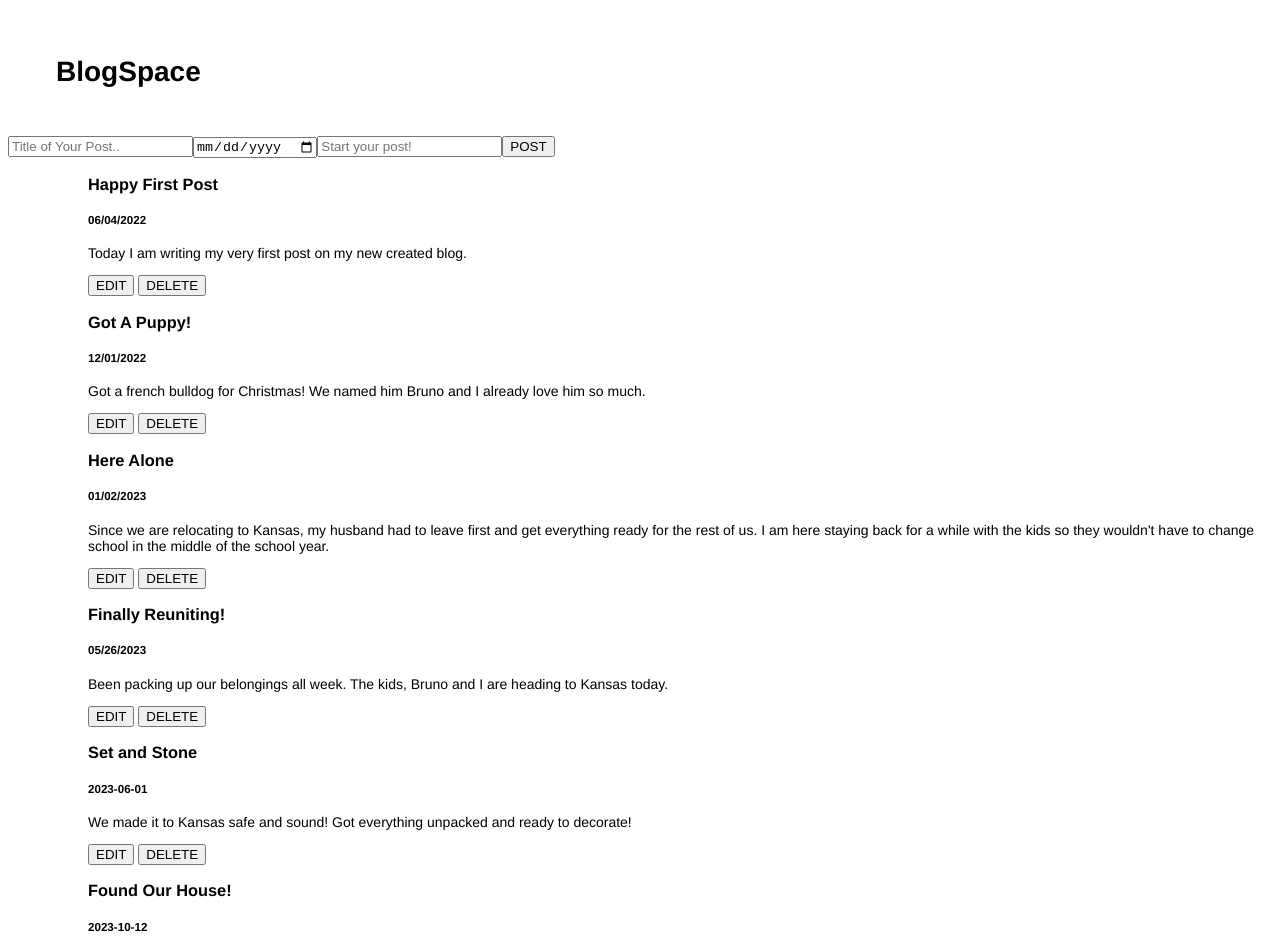
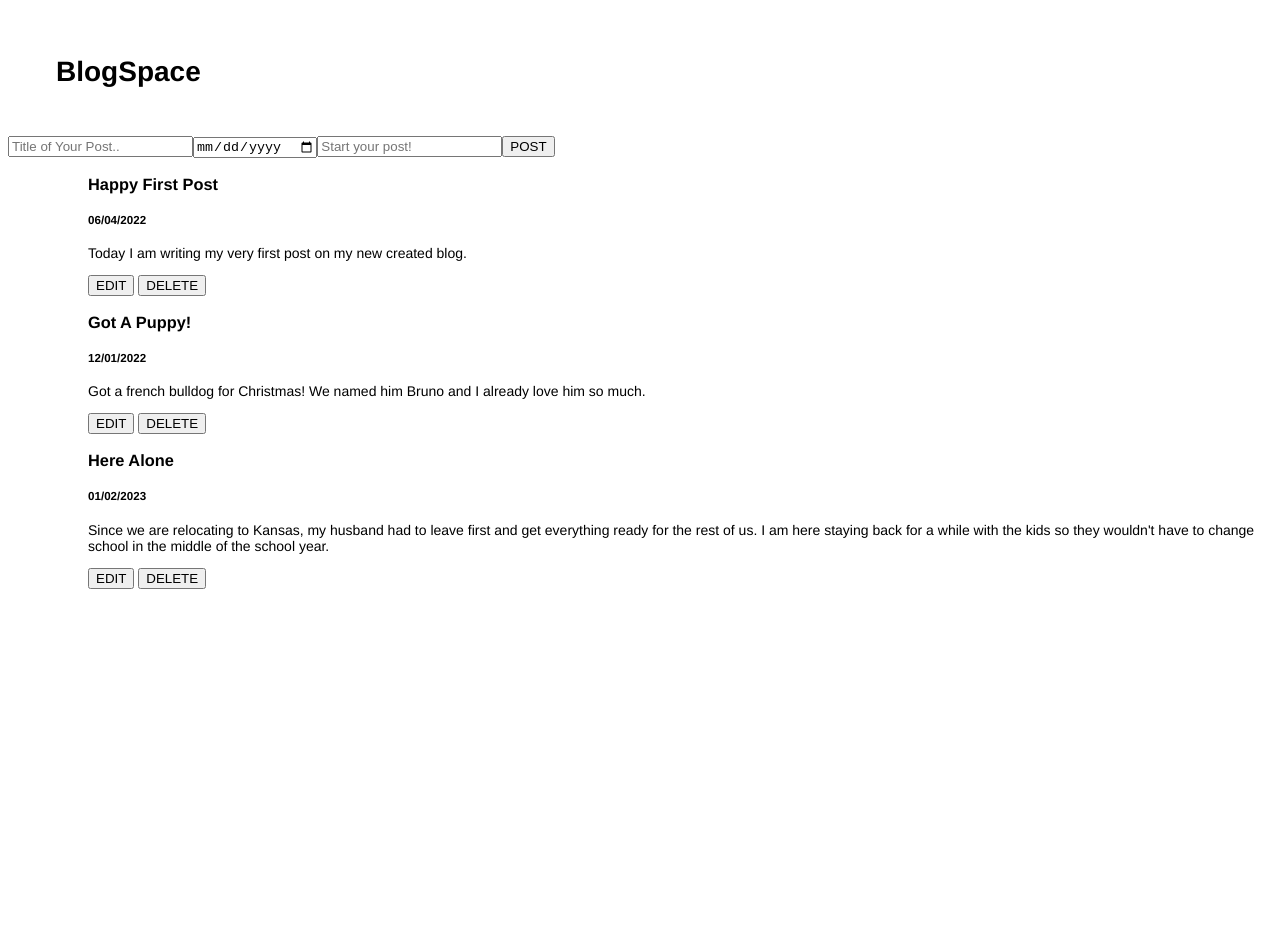
Before and after one commit to jane-stack/phase-3-blog-project, a React (Create React App) app in the folder blog-client/: page / in a window 1280 px wide. Shown: the top 952 px of the page. After the commit the page ends 800 px from the top, so only its background shows below. Built offline with nearby package versions, Linux system fonts and the light colour scheme; data requests are answered from the project's data file.

Commit message:
Delete works

```diff
--- a/blog-client/db.json
+++ b/blog-client/db.json
@@ -17,24 +17,6 @@
       "title": "Here Alone",
       "description": "Since we are relocating to Kansas, my husband had to leave first and get everything ready for the rest of us. I am here staying back for a while with the kids so they wouldn't have to change school in the middle of the school year.",
       "date": "01/02/2023"
-    },
-    {
-      "id": 4,
-      "title": "Finally Reuniting!",
-      "description": "Been packing up our belongings all week. The kids, Bruno and I are heading to Kansas today.",
-      "date": "05/26/2023"
-    },
-    {
-      "title": "Set and Stone",
-      "date": "2023-06-01",
-      "description": "We made it to Kansas safe and sound! Got everything unpacked and ready to decorate!",
-      "id": 5
-    },
-    {
-      "title": "Found Our House!",
-      "date": "2023-10-12",
-      "description": "We finally found our dream house! A perfect little house with a huge backyard for the dogs to run off some energy.",
-      "id": 6
     }
   ]
 }
--- a/blog-client/src/components/App.js
+++ b/blog-client/src/components/App.js
@@ -16,11 +16,18 @@ function App() {
     setPosts([...posts, newPost]);
   }
 
+  const handleDeletePost = (id) => {
+    const updatedPosts = posts.filter(post => post.id !== id);
+    setPosts(updatedPosts);
+  }
+
   return (
     <main className="App">
       <Header />
       <NewPost onAddPost={handleAddPost} />
-      <BlogList posts={posts} />
+      <BlogList
+        posts={posts}
+        onPostDelete={handleDeletePost} />
     </main>
   );
 }
--- a/blog-client/src/components/BlogList.js
+++ b/blog-client/src/components/BlogList.js
@@ -1,15 +1,17 @@
 import React from "react";
 import Post from "./Post";
 
-function BlogList({posts}) {
+function BlogList({posts, onPostDelete}) {
 
     const renderBlogPosts = posts.map(post => {
         return (
             <Post
                 key={post.id}
+                post={post}
                 title={post.title}
                 date={post.date}
                 description={post.description}
+                onPostDelete={onPostDelete}
             />
         )
     })
--- a/blog-client/src/components/Post.js
+++ b/blog-client/src/components/Post.js
@@ -1,9 +1,14 @@
 import React from "react";
 
-function Post({id, title, date, description}) {
+function Post({post, onPostDelete}) {
+
+    const {id, title, date, description} = post
 
     function handleDeleteClick() {
-        fetch(`http://localhost:6001/blogPost/${id}`)
+        fetch(`http://localhost:6001/blogPost/${id}`, {
+            method: "DELETE",
+        });
+        onPostDelete(id);
     }
 
     return (
```
